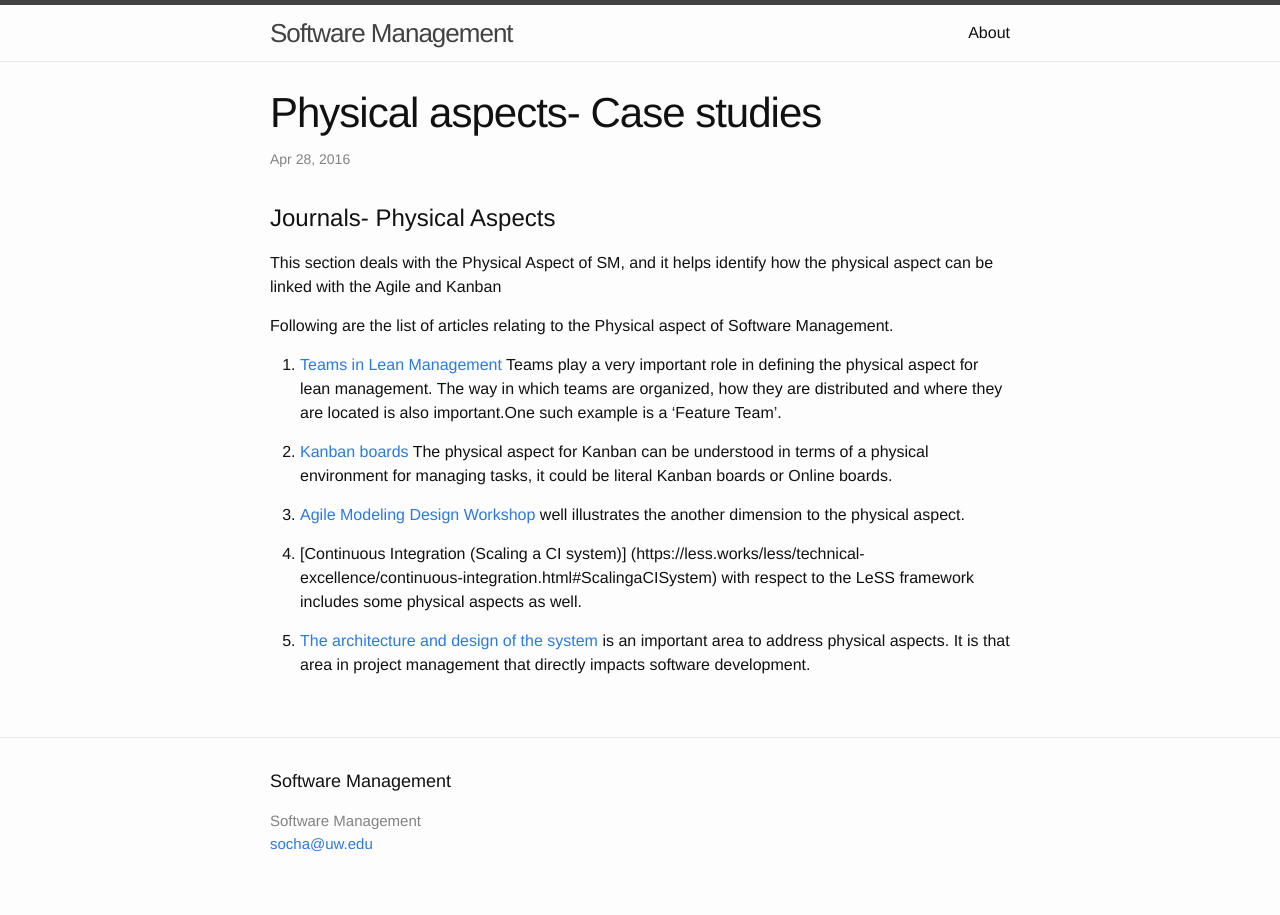
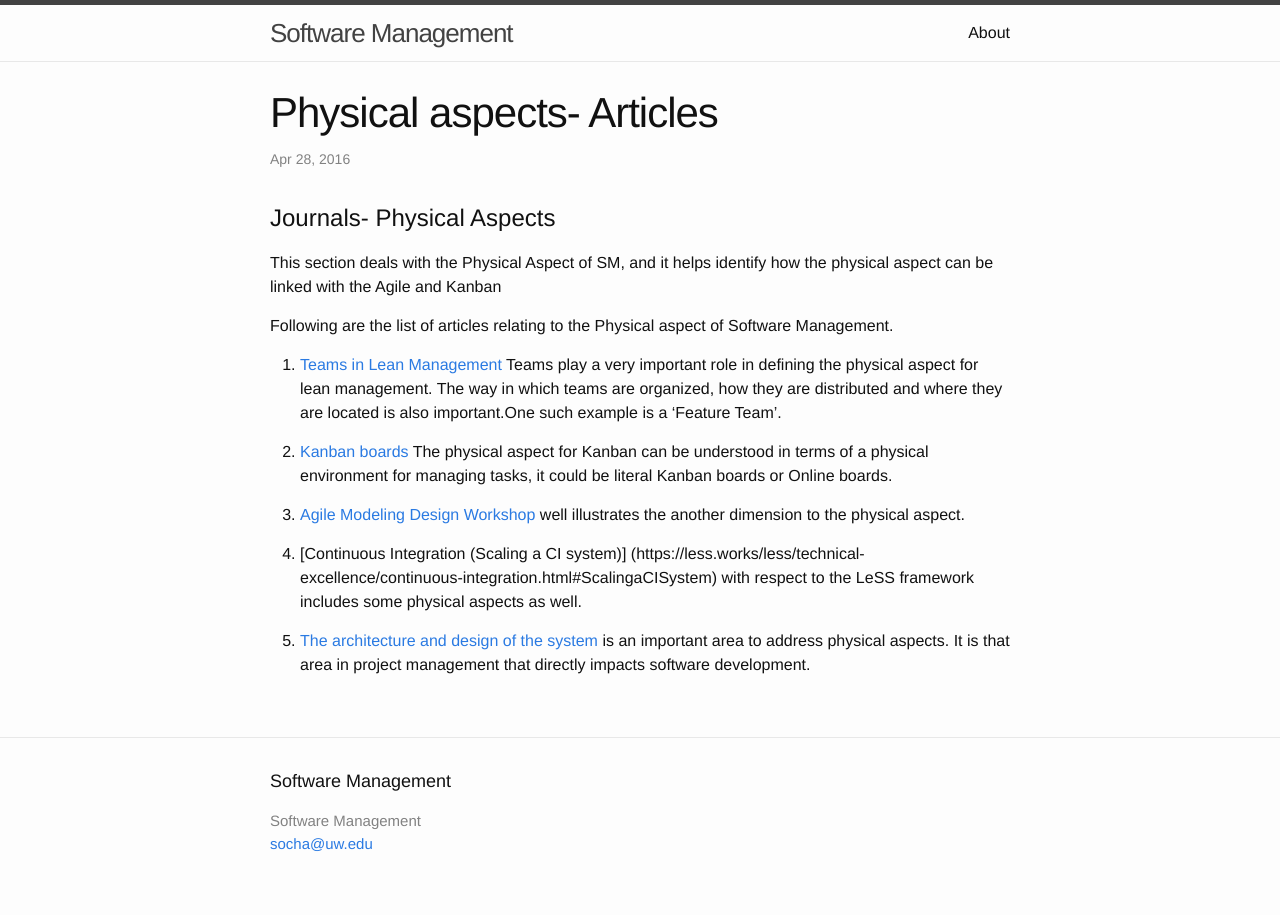
Before and after one commit to css566/css566.github.io, a Jekyll site: the page built from _posts/2016-04-28-PhysicalAspects_Articles.md, in a window 1280 px wide. Built offline with Jekyll 4.4.1, drawn with Linux system fonts in a browser that asks for light colours; comment, search, counter and statistics services are not loaded.

Commit message:
Update 2016-04-28-PhysicalAspects_Articles.md

```diff
--- a/_posts/2016-04-28-PhysicalAspects_Articles.md
+++ b/_posts/2016-04-28-PhysicalAspects_Articles.md
@@ -1,6 +1,6 @@
 ---
 layout: post
-title: Physical aspects- Case studies
+title: Physical aspects- Articles
 ---
 
 Journals- Physical Aspects
```
